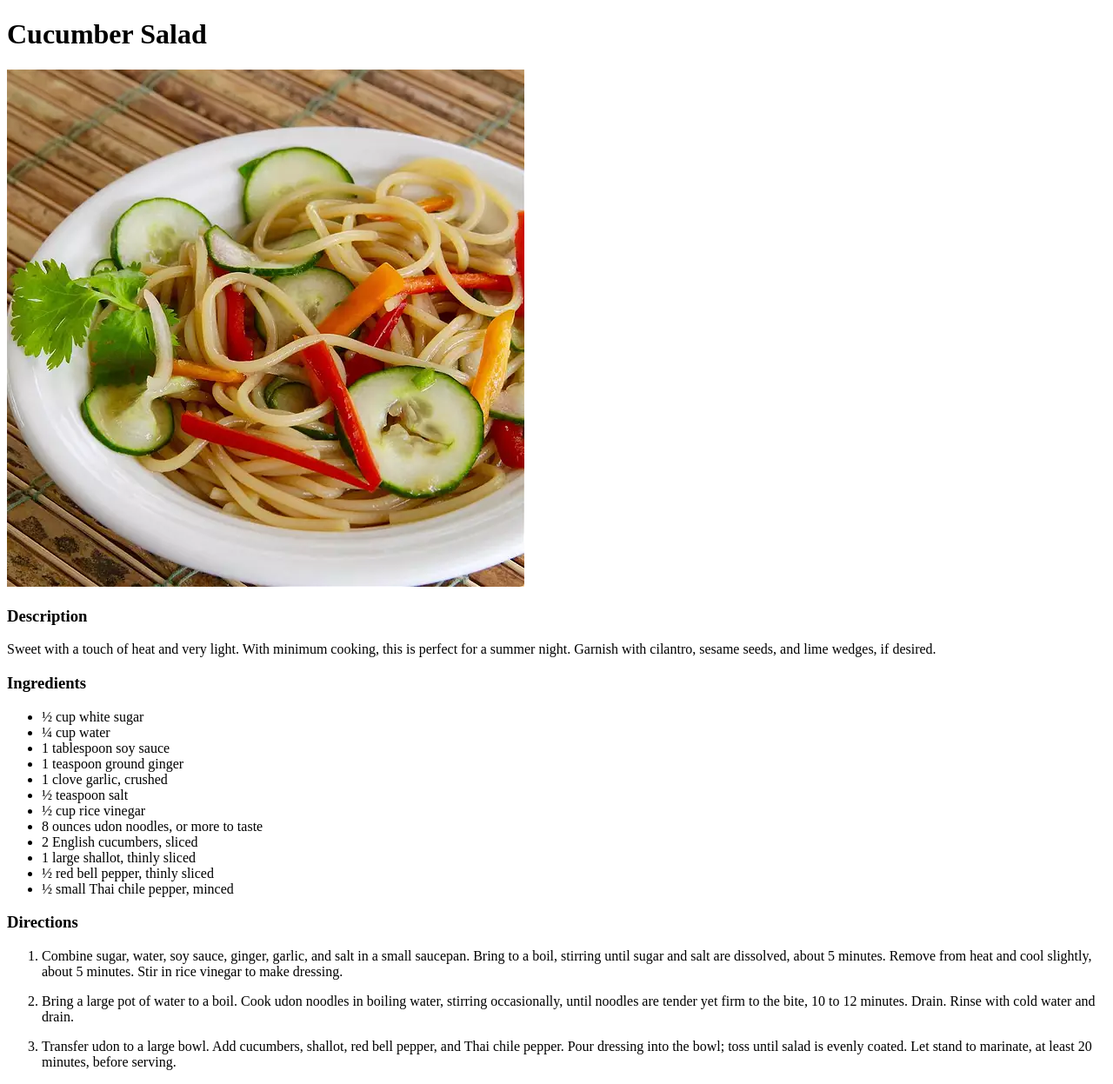
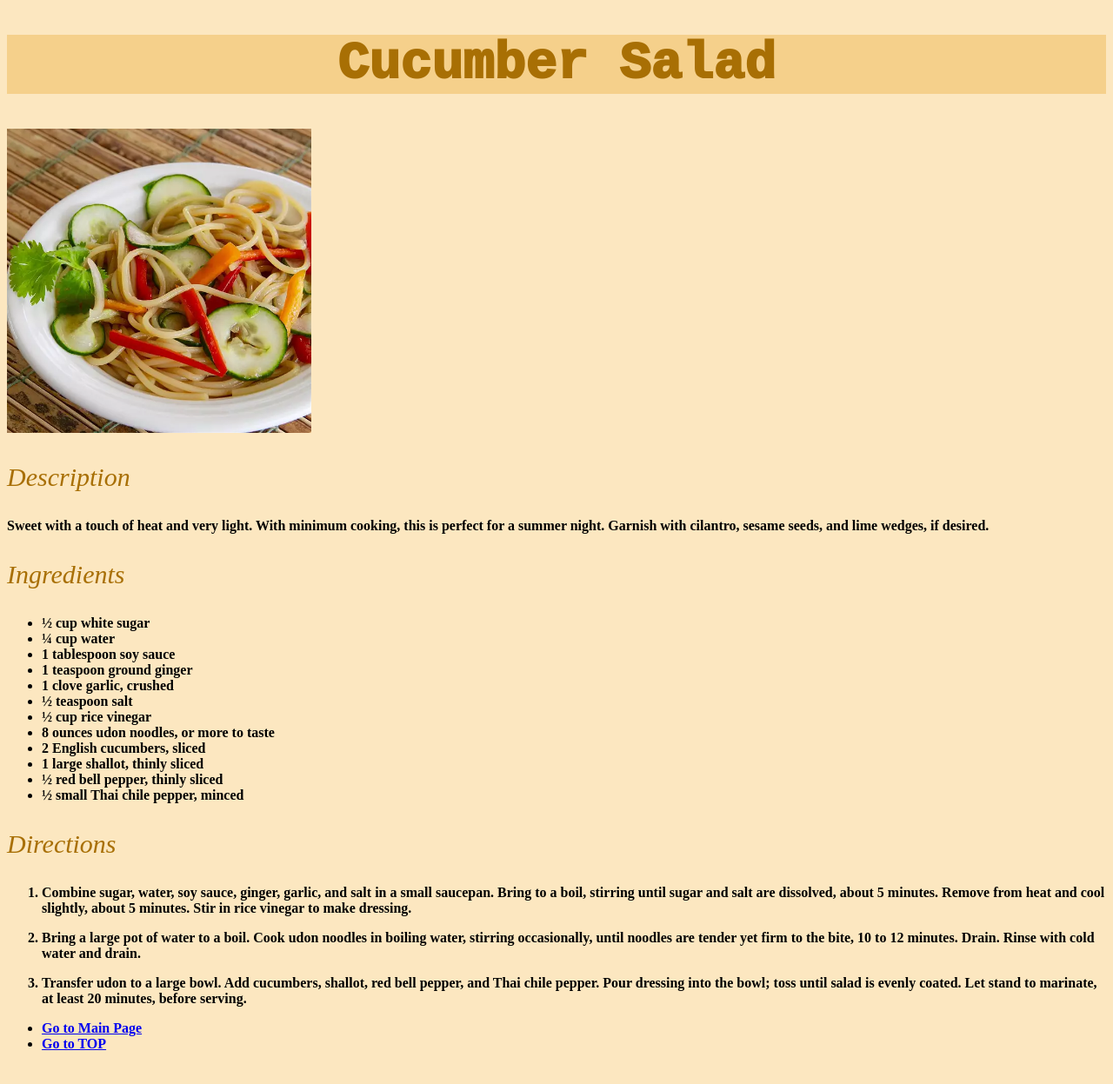
Before and after one commit to Atharva-Navghane/odin-recipes, a plain HTML site: page recipes/Cucumber_Salad.html in a window 1280 px wide. Shown: the whole page at 87% size. After the commit the page ends 1226 px from the top, so only its background shows below. Drawn offline with Linux system fonts and the light colour scheme.

Commit message:
Improve Styling of Cucumber Salad Page

```diff
--- a/recipes/Cucumber_Salad.html
+++ b/recipes/Cucumber_Salad.html
@@ -3,12 +3,39 @@
 <head>
     <meta charset="UTF-8">
     <title>Cucumber Salad</title>
+    <style>
+        h1
+        {
+            color: rgb(168, 111, 4);
+            background-color: rgb(245, 208, 139);
+            text-align: center;
+            font-family: 'Courier New', Courier, monospace;
+            font-size: 60px;
+            font-weight: 1000;
+        }
+        h3
+        {
+            font-style: italic;
+            font-size: 30px;
+            font-weight: 500;
+            color: rgb(168, 111, 4);
+        }
+        li
+        {
+            font-weight: 800;
+        }
+        img
+        {
+            height: auto;
+            width: 350px;
+        }
+    </style>
 </head>
-<body>
+<body style="background-color: rgb(252, 231, 192);">
     <h1>Cucumber Salad</h1>
     <img src="../The Cucumber Salad.jpg" alt="Image of Cucumber Salad">
     <p><h3>Description</h3></p>
-    <p>Sweet with a touch of heat and very light. With minimum cooking, this is perfect for a summer night. Garnish with cilantro, sesame seeds, and lime wedges, if desired.</p>
+    <p style="font-weight: 800;">Sweet with a touch of heat and very light. With minimum cooking, this is perfect for a summer night. Garnish with cilantro, sesame seeds, and lime wedges, if desired.</p>
     <p><h3>Ingredients</h3></p>
     <ul>
         <li>½ cup white sugar</li>
@@ -30,6 +57,9 @@
         <li><p>Bring a large pot of water to a boil. Cook udon noodles in boiling water, stirring occasionally, until noodles are tender yet firm to the bite, 10 to 12 minutes. Drain. Rinse with cold water and drain.</p></li>
         <li><p>Transfer udon to a large bowl. Add cucumbers, shallot, red bell pepper, and Thai chile pepper. Pour dressing into the bowl; toss until salad is evenly coated. Let stand to marinate, at least 20 minutes, before serving.</p></li>
     </ol>
-
+    <ul>
+        <li><a href="../index.html">Go to Main Page</a></li>
+        <li><a href="Cucumber_Salad.html">Go to TOP</a></li>
+    </ul>
 </body>
 </html>
```
